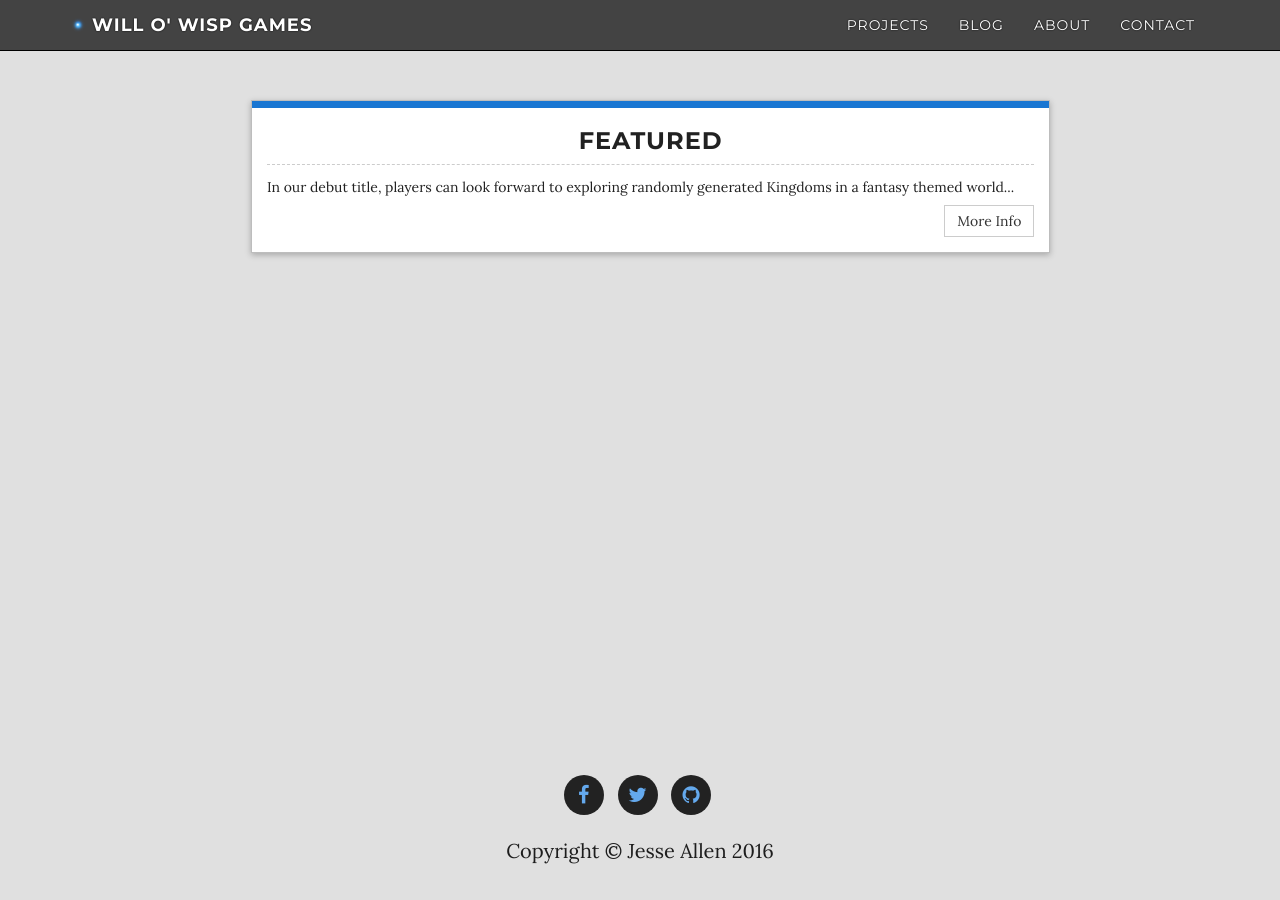
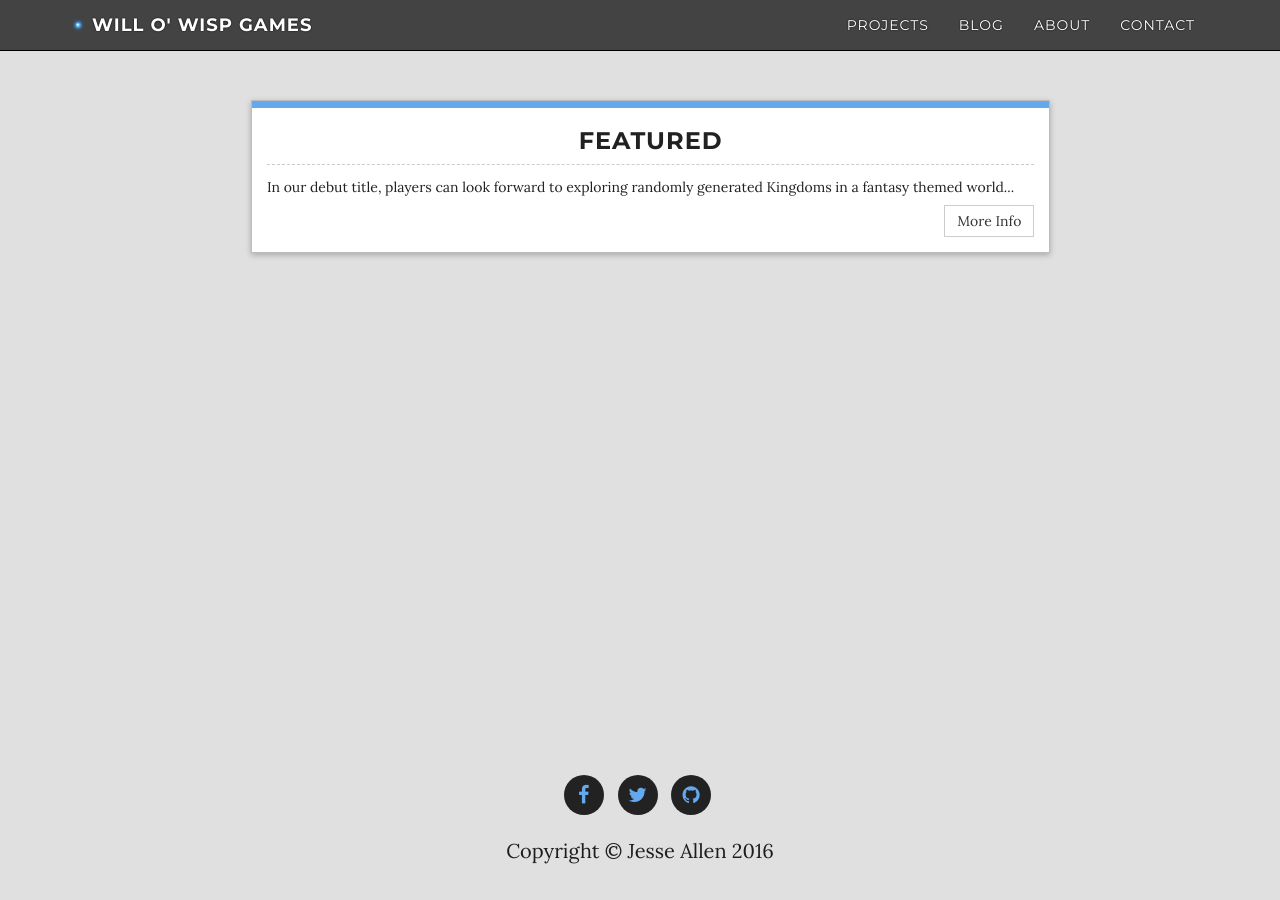
Before and after one commit to WilloWispGames/WilloWispGames.github.io, a Jekyll site: the page built from projects/index.html, in a window 1280 px wide. Built offline with Jekyll 4.4.1, drawn with Linux system fonts in a browser that asks for light colours; nearby versions of some CDN libraries.

Commit message:
Update pane.scss

```diff
--- a/css/pane.scss
+++ b/css/pane.scss
@@ -205,10 +205,10 @@
 }
 
 .subject.default .cat-color {
-  background: $link-color;
+  background: lighten($link-color, 20%);
 }
 .subject.default .icon i {
-  background: $link-color;
+  background: lighten($link-color, 20%);
 }
 
 .subject.design .cat-color,
```
